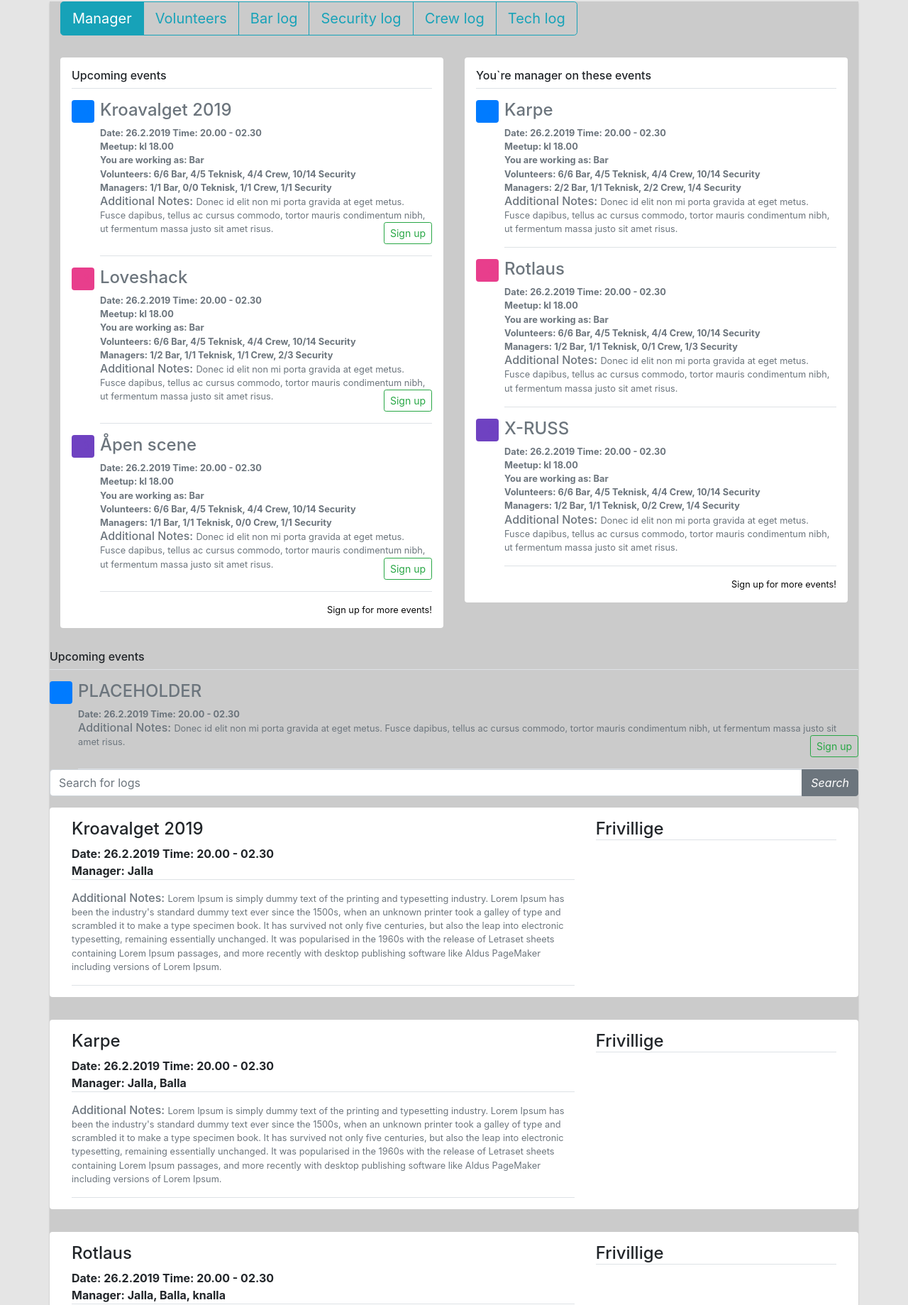
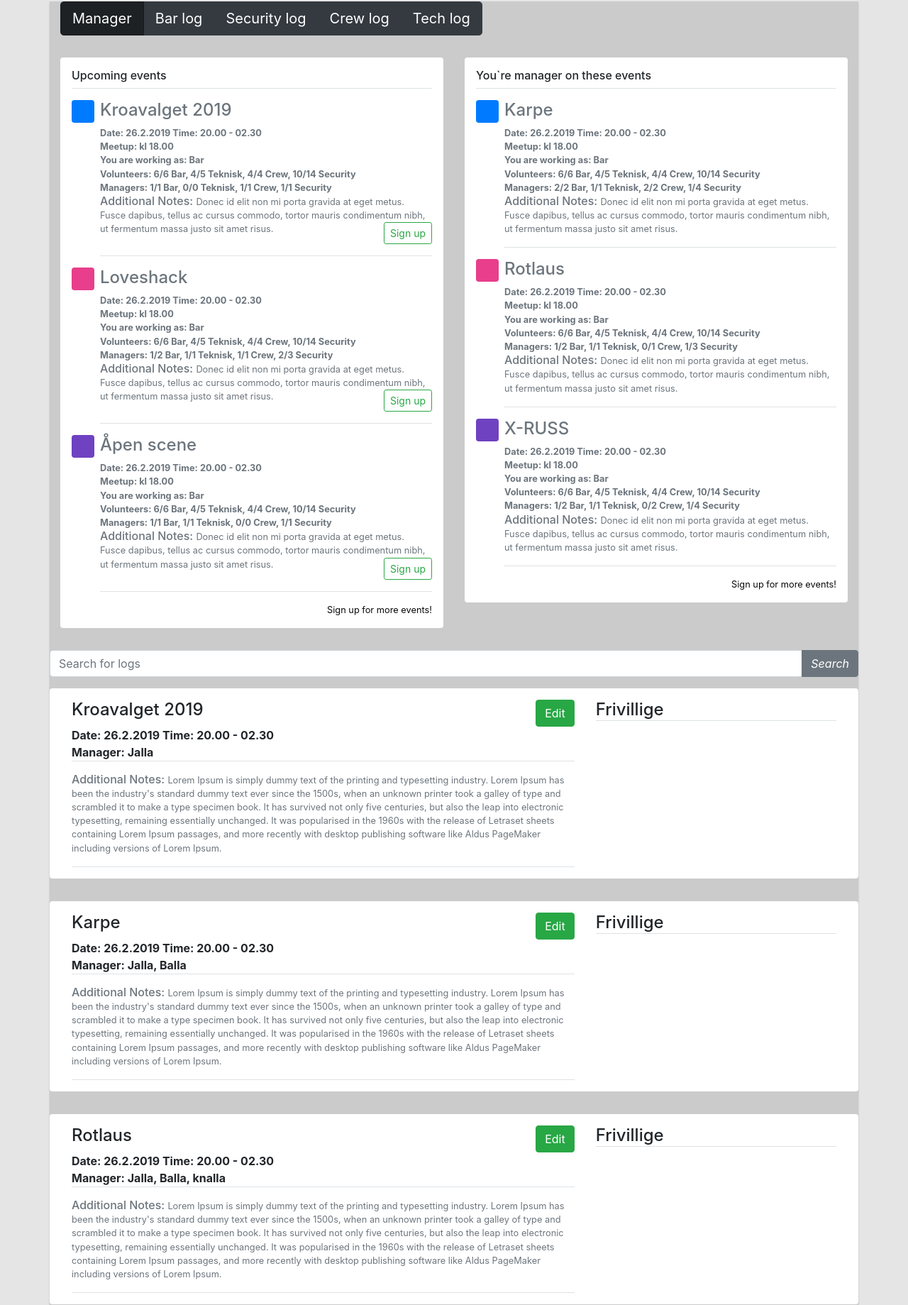
Before and after one commit to LarsStianF/KroaApplikasjon, a PHP site: page /admin/Mindex.php in a window 1280 px wide. Shown: the part 104-1943 px from the top of the page at 71% size. Run offline with PHP 8.4, Linux system fonts and the light colour scheme; some libraries are stand-ins or nearby versions.

Commit message:
fixa litt på knappær

```diff
--- a/admin/Mindex.php
+++ b/admin/Mindex.php
@@ -15,22 +15,19 @@ include 'rsc/imports/php/components/admin_header.php';
     <main role="main" class="container">
 
         <div class="btn-group btn-group-toggle " data-toggle="buttons">
-            <label class="btn btn-primary active btn-lg btn-outline-info filter-button" data-filter="Manager">
+            <label class="btn btn-dark active btn-lg filter-button" data-filter="Manager">
                 <input type="radio" name="options" id="option1" autocomplete="off" checked> Manager
             </label>
-            <label class="btn btn-default btn-lg btn-outline-info filter-button" data-filter="Volunteer">
-                <input type="radio" name="options" id="option2" autocomplete="off"> Volunteers
-            </label>
-            <label class="btn btn-default btn-lg btn-outline-info filter-button" data-filter="Bar-log">
+            <label class="btn btn-dark btn-lg filter-button" data-filter="Bar-log">
                 <input type="radio" name="options" id="option3" autocomplete="off"> Bar log
             </label>
-            <label class="btn btn-default btn-lg btn-outline-info filter-button" data-filter="Security-log">
+            <label class="btn btn-dark btn-lg filter-button" data-filter="Security-log">
                 <input type="radio" name="options" id="option4" autocomplete="off"> Security log
             </label>
-            <label class="btn btn-default btn-lg btn-outline-info filter-button" data-filter="Crew-log">
+            <label class="btn btn-dark btn-lg filter-button" data-filter="Crew-log">
                 <input type="radio" name="options" id="option5" autocomplete="off"> Crew log
             </label>
-            <label class="btn btn-default btn-lg btn-outline-info filter-button" data-filter="Tech-log">
+            <label class="btn btn-dark btn-lg filter-button" data-filter="Tech-log">
                 <input type="radio" name="options" id="option6" autocomplete="off"> Tech log
             </label>
         </div>
@@ -131,21 +128,6 @@ include 'rsc/imports/php/components/admin_header.php';
                 </div></div>
         </div>
 
-        <div class="row filter Volunteer">
-            <div class="each-item">
-                <h6 class="border-bottom border-gray pb-2 mb-0">Upcoming events</h6>
-                <div class="media text-muted pt-3">
-                    <svg class="bd-placeholder-img mr-2 rounded" width="32" height="32" xmlns="http://www.w3.org/2000/svg" preserveAspectRatio="xMidYMid slice" focusable="false" role="img" aria-label="Placeholder: 32x32"><title>Placeholder</title><rect fill="#007bff" width="100%" height="100%"/><text fill="#007bff" dy=".3em" x="50%" y="50%">32x32</text></svg>
-                    <p class="media-body pb-3 mb-0 small lh-125 border-bottom border-gray">
-                        <strong class="d-block text-gray-dark h4">PLACEHOLDER</strong>
-                        <strong class="d-block text-gray dark">Date: 26.2.2019 Time: 20.00 - 02.30</strong>
-                        <span class="text-gray dark h6">Additional Notes: </span>Donec id elit non mi porta gravida at eget metus. Fusce dapibus, tellus ac cursus commodo, tortor mauris condimentum nibh, ut fermentum massa justo sit amet risus.
-                        <button type="button" class="btn btn-primary btn-sm btn-outline-success" style="float: right;">Sign up</button>
-                    </p>
-                </div>
-            </div>
-        </div>
-
         <div class="row filter Bar-log">
             <div class="input-group form-inline">
                 <input type="text" class="form-control" placeholder="Search for logs">
@@ -158,7 +140,11 @@ include 'rsc/imports/php/components/admin_header.php';
             </div>
             <div class="col-md-12 themed-grid-col each-item my-3 p-3 bg-white rounded shadow-sm">
                     <div class="col-md-8">
+                        <div class="d-flex w-100 justify-content-between">
                             <strong class="d-block text-gray-dark h4">Kroavalget 2019</strong>
+                            <button class="btn btn-success" type="submit">Edit</button>
+                        </div>
+
                         <strong class="d-block text-gray dark">Date: 26.2.2019 Time: 20.00 - 02.30</strong>
                         <strong class="d-block text-gray dark border-bottom">Manager: Jalla </strong>
                         <div class="media text-muted pt-3">
@@ -177,7 +163,10 @@ include 'rsc/imports/php/components/admin_header.php';
             </div>
             <div class="col-md-12 themed-grid-col each-item my-3 p-3 bg-white rounded shadow-sm">
                 <div class="col-md-8">
+                    <div class="d-flex w-100 justify-content-between">
                         <strong class="d-block text-gray-dark h4">Karpe</strong>
+                        <button class="btn btn-success" type="submit">Edit</button>
+                    </div>
                     <strong class="d-block text-gray dark">Date: 26.2.2019 Time: 20.00 - 02.30</strong>
                     <strong class="d-block text-gray dark border-bottom">Manager: Jalla, Balla </strong>
                     <div class="media text-muted pt-3">
@@ -195,7 +184,10 @@ include 'rsc/imports/php/components/admin_header.php';
             </div>
             <div class="col-md-12 themed-grid-col each-item my-3 p-3 bg-white rounded shadow-sm">
                 <div class="col-md-8">
+                    <div class="d-flex w-100 justify-content-between">
                         <strong class="d-block text-gray-dark h4">Rotlaus</strong>
+                        <button class="btn btn-success" type="submit">Edit</button>
+                    </div>
                     <strong class="d-block text-gray dark">Date: 26.2.2019 Time: 20.00 - 02.30</strong>
                     <strong class="d-block text-gray dark border-bottom">Manager: Jalla, Balla, knalla </strong>
                     <div class="media text-muted pt-3">
@@ -224,7 +216,10 @@ include 'rsc/imports/php/components/admin_header.php';
             </div>
             <div class="col-md-12 themed-grid-col each-item my-3 p-3 bg-white rounded shadow-sm">
                 <div class="col-md-8">
+                    <div class="d-flex w-100 justify-content-between">
                         <strong class="d-block text-gray-dark h4">Kroavalget 2019</strong>
+                        <button class="btn btn-success" type="submit">Edit</button>
+                    </div>
                     <strong class="d-block text-gray dark">Date: 26.2.2019 Time: 20.00 - 02.30</strong>
                     <strong class="d-block text-gray dark border-bottom">Manager: Jalla </strong>
                     <div class="media text-muted pt-3">
@@ -243,7 +238,10 @@ include 'rsc/imports/php/components/admin_header.php';
             </div>
             <div class="col-md-12 themed-grid-col each-item my-3 p-3 bg-white rounded shadow-sm">
                 <div class="col-md-8">
+                    <div class="d-flex w-100 justify-content-between">
                         <strong class="d-block text-gray-dark h4">Karpe</strong>
+                        <button class="btn btn-success" type="submit">Edit</button>
+                    </div>
                     <strong class="d-block text-gray dark">Date: 26.2.2019 Time: 20.00 - 02.30</strong>
                     <strong class="d-block text-gray dark border-bottom">Manager: Jalla, Balla </strong>
                     <div class="media text-muted pt-3">
@@ -261,7 +259,10 @@ include 'rsc/imports/php/components/admin_header.php';
             </div>
             <div class="col-md-12 themed-grid-col each-item my-3 p-3 bg-white rounded shadow-sm">
                 <div class="col-md-8">
+                    <div class="d-flex w-100 justify-content-between">
                         <strong class="d-block text-gray-dark h4">Rotlaus</strong>
+                        <button class="btn btn-success" type="submit">Edit</button>
+                    </div>
                     <strong class="d-block text-gray dark">Date: 26.2.2019 Time: 20.00 - 02.30</strong>
                     <strong class="d-block text-gray dark border-bottom">Manager: Jalla, Balla, knalla </strong>
                     <div class="media text-muted pt-3">
@@ -290,7 +291,10 @@ include 'rsc/imports/php/components/admin_header.php';
             </div>
             <div class="col-md-12 themed-grid-col each-item my-3 p-3 bg-white rounded shadow-sm">
                 <div class="col-md-8">
+                    <div class="d-flex w-100 justify-content-between">
                         <strong class="d-block text-gray-dark h4">Kroavalget 2019</strong>
+                        <button class="btn btn-success" type="submit">Edit</button>
+                    </div>
                     <strong class="d-block text-gray dark">Date: 26.2.2019 Time: 20.00 - 02.30</strong>
                     <strong class="d-block text-gray dark border-bottom">Manager: Jalla </strong>
                     <div class="media text-muted pt-3">
@@ -309,7 +313,10 @@ include 'rsc/imports/php/components/admin_header.php';
             </div>
             <div class="col-md-12 themed-grid-col each-item my-3 p-3 bg-white rounded shadow-sm">
                 <div class="col-md-8">
+                    <div class="d-flex w-100 justify-content-between">
                         <strong class="d-block text-gray-dark h4">Karpe</strong>
+                        <button class="btn btn-success" type="submit">Edit</button>
+                    </div>
                     <strong class="d-block text-gray dark">Date: 26.2.2019 Time: 20.00 - 02.30</strong>
                     <strong class="d-block text-gray dark border-bottom">Manager: Jalla, Balla </strong>
                     <div class="media text-muted pt-3">
@@ -327,7 +334,10 @@ include 'rsc/imports/php/components/admin_header.php';
             </div>
             <div class="col-md-12 themed-grid-col each-item my-3 p-3 bg-white rounded shadow-sm">
                 <div class="col-md-8">
+                    <div class="d-flex w-100 justify-content-between">
                         <strong class="d-block text-gray-dark h4">Rotlaus</strong>
+                        <button class="btn btn-success" type="submit">Edit</button>
+                    </div>
                     <strong class="d-block text-gray dark">Date: 26.2.2019 Time: 20.00 - 02.30</strong>
                     <strong class="d-block text-gray dark border-bottom">Manager: Jalla, Balla, knalla </strong>
                     <div class="media text-muted pt-3">
@@ -356,7 +366,10 @@ include 'rsc/imports/php/components/admin_header.php';
             </div>
             <div class="col-md-12 themed-grid-col each-item my-3 p-3 bg-white rounded shadow-sm">
                 <div class="col-md-8">
+                    <div class="d-flex w-100 justify-content-between">
                         <strong class="d-block text-gray-dark h4">Kroavalget 2019</strong>
+                        <button class="btn btn-success" type="submit">Edit</button>
+                    </div>
                     <strong class="d-block text-gray dark">Date: 26.2.2019 Time: 20.00 - 02.30</strong>
                     <strong class="d-block text-gray dark border-bottom">Manager: Jalla </strong>
                     <div class="media text-muted pt-3">
@@ -375,7 +388,10 @@ include 'rsc/imports/php/components/admin_header.php';
             </div>
             <div class="col-md-12 themed-grid-col each-item my-3 p-3 bg-white rounded shadow-sm">
                 <div class="col-md-8">
+                    <div class="d-flex w-100 justify-content-between">
                         <strong class="d-block text-gray-dark h4">Karpe</strong>
+                        <button class="btn btn-success" type="submit">Edit</button>
+                    </div>
                     <strong class="d-block text-gray dark">Date: 26.2.2019 Time: 20.00 - 02.30</strong>
                     <strong class="d-block text-gray dark border-bottom">Manager: Jalla, Balla </strong>
                     <div class="media text-muted pt-3">
@@ -393,7 +409,10 @@ include 'rsc/imports/php/components/admin_header.php';
             </div>
             <div class="col-md-12 themed-grid-col each-item my-3 p-3 bg-white rounded shadow-sm">
                 <div class="col-md-8">
+                    <div class="d-flex w-100 justify-content-between">
                         <strong class="d-block text-gray-dark h4">Rotlaus</strong>
+                        <button class="btn btn-success" type="submit">Edit</button>
+                    </div>
                     <strong class="d-block text-gray dark">Date: 26.2.2019 Time: 20.00 - 02.30</strong>
                     <strong class="d-block text-gray dark border-bottom">Manager: Jalla, Balla, knalla </strong>
                     <div class="media text-muted pt-3">
```
Lines whose indentation alone changed are shown as unchanged.
